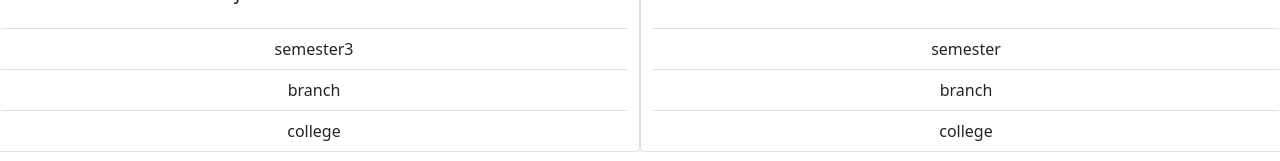
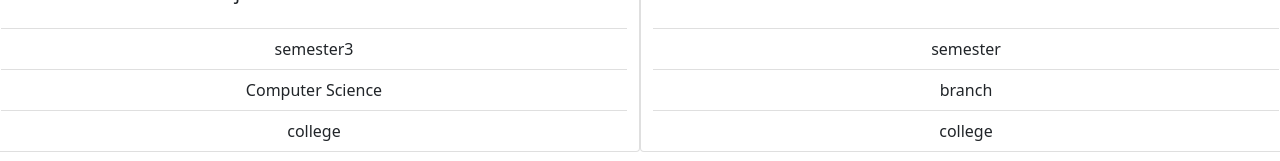
Before and after one commit to selmanfariz18/Hacktoberfest_02, a plain HTML site: page index.html in a window 1280 px wide. Shown: the part 563-724 px from the top of the page. Drawn offline with nearby package versions, Linux system fonts and the light colour scheme.

Commit message:
Update index.html

```diff
--- a/index.html
+++ b/index.html
@@ -17,7 +17,7 @@
             </div>
             <ul class="list-group list-group-flush">
               <li class="list-group-item">semester3</li>
-              <li class="list-group-item">branch</li>
+              <li class="list-group-item">Computer Science</li>
               <li class="list-group-item">college</li>
             </ul>
         </div>
```
